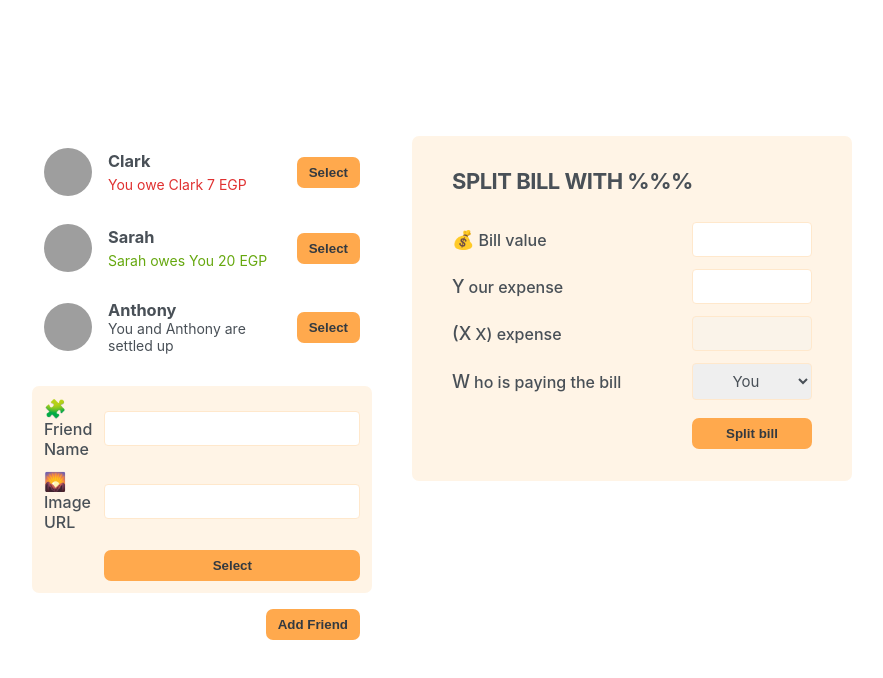
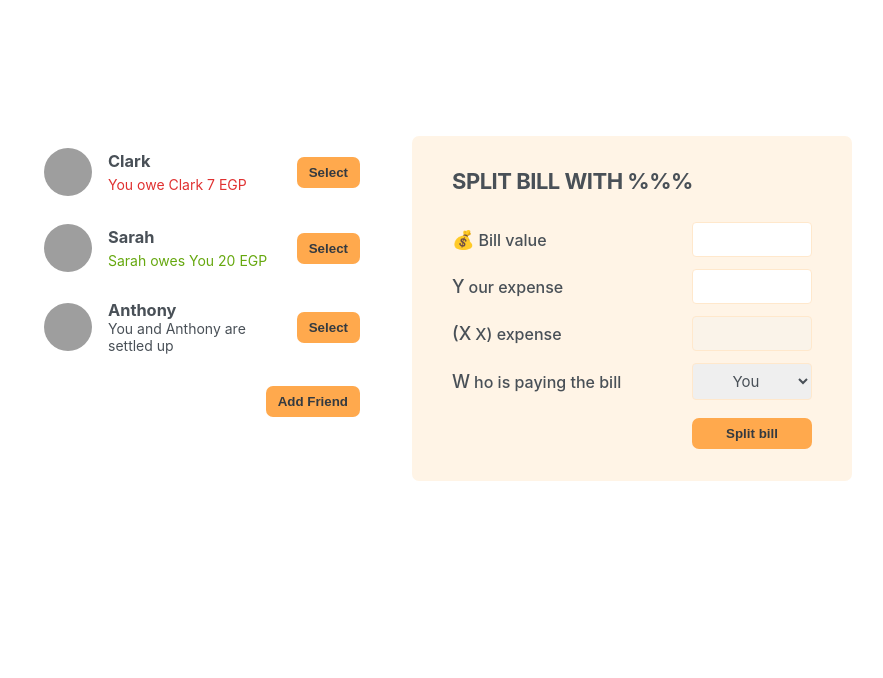
Before and after one commit to MoohamedMoustafa/eat-and-split, a React (Create React App) app: page / in a window 1280 px wide. Shown: the top 678 px of the page, without its empty margins (198-1081 px from the left). Built offline with nearby package versions, Linux system fonts and the light colour scheme; grey boxes are pictures that could not be loaded.

Commit message:
handle addFriend click

```diff
--- a/src/App.js
+++ b/src/App.js
@@ -1,4 +1,4 @@
-import React, { useLayoutEffect } from "react";
+import React, { useState } from "react";
 const initialFriends = [
   {
     id: 118836,
@@ -21,12 +21,18 @@ const initialFriends = [
 ];
 
 export default function App() {
+  const [showAddFriendForm, setShowAddFriendForm] = useState(false);
+  function handleAddFriendClick() {
+    setShowAddFriendForm((current) => !current);
+  }
   return (
     <div className="app">
       <div className="sidebar">
         <FriendsList />
-        <FormAddFriend />
-        <Button>Add Friend</Button>
+        {showAddFriendForm && <FormAddFriend />}
+        <Button onClick={handleAddFriendClick}>
+          {showAddFriendForm ? "Close" : "Add Friend"}
+        </Button>
       </div>
       <FormSplitBill />
     </div>
@@ -64,8 +70,12 @@ function Friend({ friend }) {
   );
 }
 
-function Button({ children }) {
-  return <button className="button">{children}</button>;
+function Button({ children, onClick }) {
+  return (
+    <button className="button" onClick={onClick}>
+      {children}
+    </button>
+  );
 }
 
 function FormAddFriend() {
@@ -77,7 +87,7 @@ function FormAddFriend() {
       <label>🌄Image URL</label>
       <input type="text" />
 
-      <Button>Select</Button>
+      <Button>Add</Button>
     </form>
   );
 }
```
